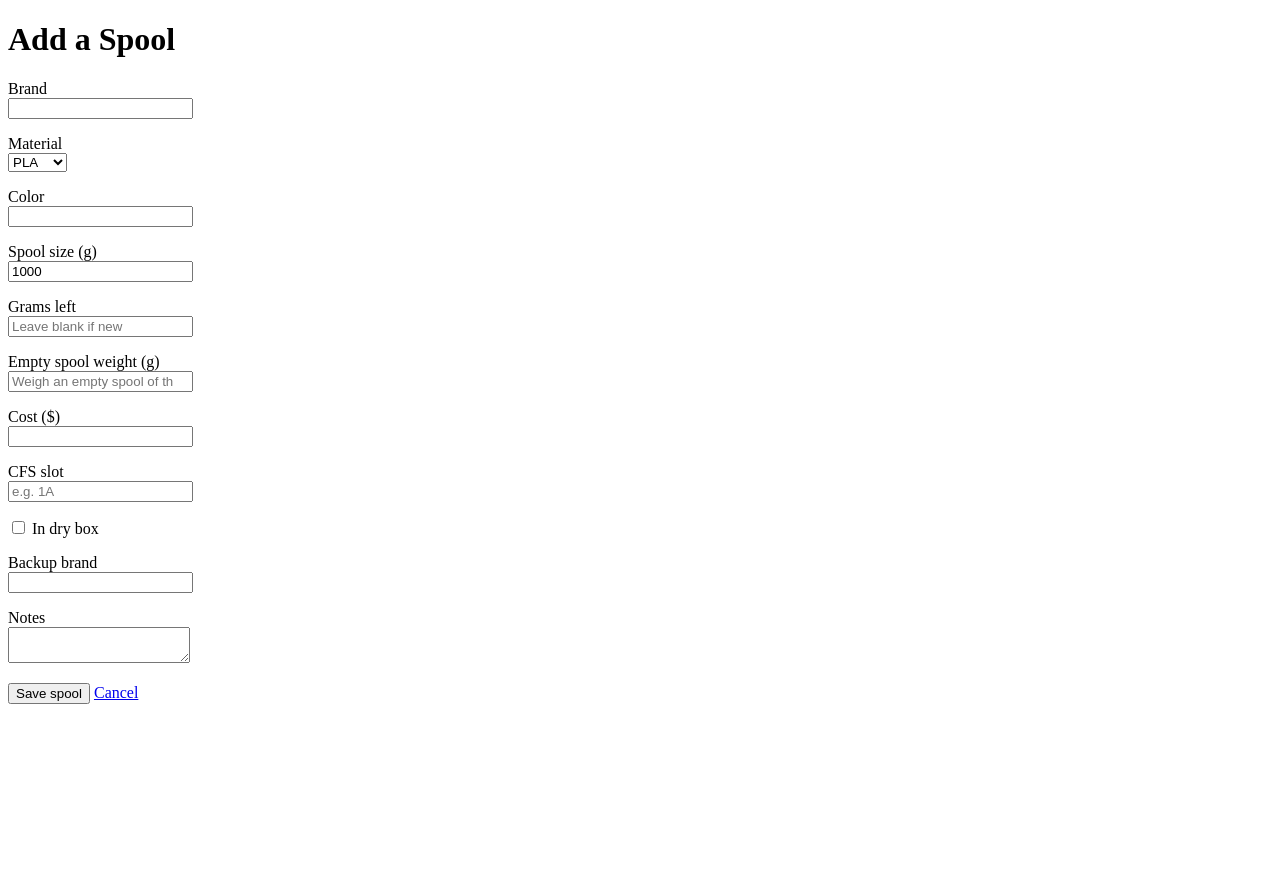
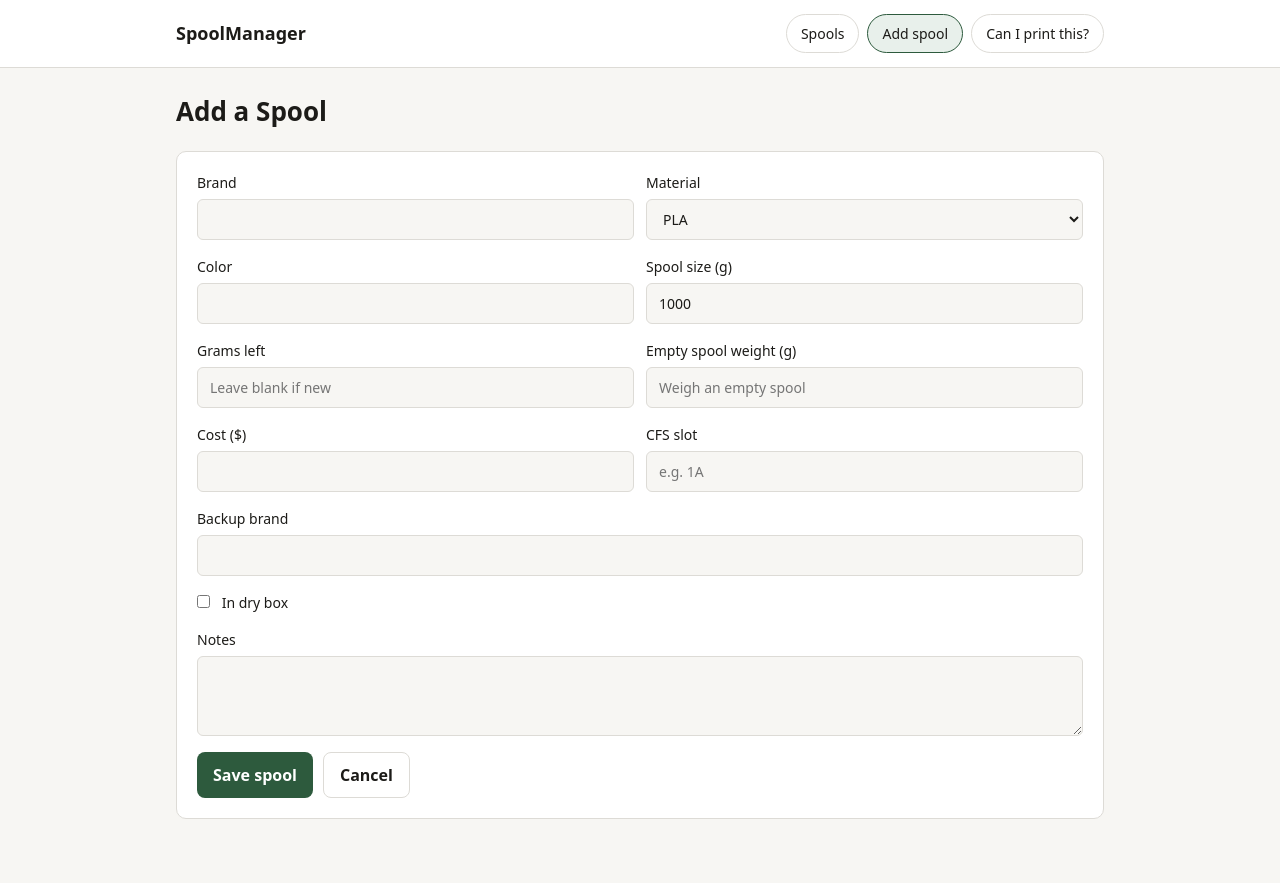
Before and after one commit to louisdimaano/spool-manager, a Flask app: page /spools/new in a window 1280 px wide. Before the commit the page ends 704 px from the top, so only its background shows below. Run offline with Flask 3, Linux system fonts and the light colour scheme.

Commit message:
Add shared layout, CSS, spool cards, and active menu state

```diff
--- /dev/null
+++ b/static/style.css
@@ -0,0 +1,309 @@
+:root {
+    --bg: #f7f6f3;
+    --surface: #ffffff;
+    --border: #dddbd6;
+    --text: #1c1b18;
+    --muted: #6b6860;
+    --accent: #2d5a3d;
+    --accent-light: #e8f0eb;
+    --warn: #d98a1c;
+    --warn-light: #fbefd9;
+    --warn-text: #7a4a00;
+    --danger: #b84040;
+    --danger-light: #f8e5e5;
+    color-scheme: light dark;
+}
+
+@media (prefers-color-scheme: dark) {
+    :root {
+        --bg: #161614;
+        --surface: #1f1f1c;
+        --border: #2e2e2a;
+        --text: #e8e6e0;
+        --muted: #8a8880;
+        --accent: #4a8a60;
+        --accent-light: #1a2e22;
+        --warn: #f2a33a;
+        --warn-light: #3a2a12;
+        --warn-text: #f5b863;
+        --danger: #e06060;
+        --danger-light: #3a1c1c;
+    }
+}
+
+* {
+    box-sizing: border-box;
+}
+
+body {
+    margin: 0;
+    font-family: system-ui, sans-serif;
+    background: var(--bg);
+    color: var(--text);
+    line-height: 1.5;
+}
+
+/* Header and menu */
+.site-header {
+    background: var(--surface);
+    border-bottom: 1px solid var(--border);
+}
+
+.site-header-inner {
+    max-width: 960px;
+    margin: 0 auto;
+    padding: 14px 16px;
+    display: flex;
+    flex-wrap: wrap;
+    align-items: center;
+    justify-content: space-between;
+    gap: 12px;
+}
+
+.site-name {
+    font-weight: 700;
+    font-size: 18px;
+    color: var(--text);
+    text-decoration: none;
+}
+
+nav {
+    display: flex;
+    flex-wrap: wrap;
+    gap: 8px;
+}
+
+nav a {
+    padding: 8px 14px;
+    border: 1px solid var(--border);
+    border-radius: 999px;
+    color: var(--text);
+    text-decoration: none;
+    font-size: 14px;
+}
+
+nav a:hover {
+    border-color: var(--accent);
+}
+
+nav a[aria-current="page"] {
+    border-color: var(--accent);
+    background: var(--accent-light);
+}
+
+.container {
+    max-width: 960px;
+    margin: 0 auto;
+    padding: 24px 16px 48px;
+}
+
+h1 {
+    font-size: 26px;
+    margin: 0 0 20px;
+}
+
+h2 {
+    font-size: 18px;
+    margin: 0 0 6px;
+}
+
+.card {
+    background: var(--surface);
+    border: 1px solid var(--border);
+    border-radius: 10px;
+    padding: 20px;
+    margin-bottom: 16px;
+}
+
+.muted {
+    color: var(--muted);
+}
+
+.small {
+    font-size: 13px;
+}
+
+/* Spool cards */
+.spool-grid {
+    display: grid;
+    grid-template-columns: repeat(auto-fill, minmax(230px, 1fr));
+    gap: 16px;
+}
+
+.spool-card {
+    display: flex;
+    flex-direction: column;
+    gap: 8px;
+    margin: 0;
+}
+
+.spool-card p {
+    margin: 0;
+}
+
+.meter {
+    height: 10px;
+    background: var(--bg);
+    border: 1px solid var(--border);
+    border-radius: 999px;
+    overflow: hidden;
+}
+
+.meter-fill {
+    height: 100%;
+    background: var(--accent);
+}
+
+.is-low .meter-fill {
+    background: var(--warn);
+}
+
+.badge {
+    align-self: flex-start;
+    background: var(--warn-light);
+    color: var(--warn-text);
+    font-size: 13px;
+    font-weight: 600;
+    padding: 4px 10px;
+    border-radius: 999px;
+}
+
+.spool-card .btn {
+    margin-top: auto;
+    align-self: flex-start;
+}
+
+/* Buttons */
+.btn {
+    display: inline-block;
+    background: var(--accent);
+    color: #ffffff;
+    border: none;
+    border-radius: 8px;
+    padding: 10px 16px;
+    font: inherit;
+    font-weight: 600;
+    text-decoration: none;
+    cursor: pointer;
+}
+
+.btn:hover {
+    opacity: 0.9;
+}
+
+.btn-secondary {
+    background: none;
+    color: var(--text);
+    border: 1px solid var(--border);
+}
+
+.btn-danger {
+    background: var(--danger);
+}
+
+/* Forms */
+.field {
+    margin: 0 0 16px;
+}
+
+label {
+    display: block;
+    font-weight: 500;
+    font-size: 14px;
+}
+
+input,
+select,
+textarea {
+    display: block;
+    width: 100%;
+    margin-top: 6px;
+    padding: 9px 12px;
+    font: inherit;
+    color: var(--text);
+    background: var(--bg);
+    border: 1px solid var(--border);
+    border-radius: 6px;
+}
+
+input[type="checkbox"] {
+    display: inline-block;
+    width: auto;
+    margin: 0 8px 0 0;
+    accent-color: var(--accent);
+}
+
+textarea {
+    min-height: 80px;
+    resize: vertical;
+}
+
+input:focus,
+select:focus,
+textarea:focus {
+    outline: none;
+    border-color: var(--accent);
+    box-shadow: 0 0 0 3px color-mix(in srgb, var(--accent) 25%, transparent);
+}
+
+.row {
+    display: grid;
+    grid-template-columns: 1fr 1fr;
+    gap: 12px;
+}
+
+@media (max-width: 520px) {
+    .row {
+        grid-template-columns: 1fr;
+    }
+}
+
+.form-actions {
+    display: flex;
+    flex-wrap: wrap;
+    gap: 10px;
+}
+
+.tools {
+    display: grid;
+    grid-template-columns: repeat(auto-fit, minmax(260px, 1fr));
+    gap: 16px;
+}
+
+/* Messages and results */
+.flash,
+.errors {
+    border-radius: 8px;
+    padding: 10px 14px;
+    margin-bottom: 16px;
+}
+
+.flash {
+    background: var(--accent-light);
+    border: 1px solid var(--accent);
+}
+
+.errors {
+    background: var(--danger-light);
+    border: 1px solid var(--danger);
+}
+
+.flash p,
+.errors p {
+    margin: 0;
+}
+
+.result-enough {
+    background: var(--accent-light);
+    border-color: var(--accent);
+}
+
+.result-tight {
+    background: var(--warn-light);
+    border-color: var(--warn);
+}
+
+.result-not_enough {
+    background: var(--danger-light);
+    border-color: var(--danger);
+}
--- /dev/null
+++ b/templates/base.html
@@ -0,0 +1,41 @@
+<!doctype html>
+<html lang="en">
+
+<head>
+    <meta charset="utf-8">
+    <meta name="viewport" content="width=device-width, initial-scale=1">
+    <title>{% block title %}SpoolManager{% endblock %}</title>
+    <link rel="stylesheet" href="{{ url_for('static', filename='style.css') }}">
+</head>
+
+<body>
+    <header class="site-header">
+        <div class="site-header-inner">
+            <a class="site-name" href="{{ url_for('spool_list') }}">SpoolManager</a>
+            <nav>
+                <a href="{{ url_for('spool_list') }}" {% if request.endpoint=='spool_list' %}aria-current="page" {%
+                    endif %}>Spools</a>
+                <a href="{{ url_for('add_spool') }}" {% if request.endpoint=='add_spool' %}aria-current="page" {% endif
+                    %}>Add spool</a>
+                <a href="{{ url_for('check') }}" {% if request.endpoint=='check' %}aria-current="page" {% endif %}>Can I
+                    print this?</a>
+            </nav>
+        </div>
+    </header>
+
+    <main class="container">
+        {% with messages = get_flashed_messages() %}
+        {% if messages %}
+        <div class="flash">
+            {% for message in messages %}
+            <p>{{ message }}</p>
+            {% endfor %}
+        </div>
+        {% endif %}
+        {% endwith %}
+
+        {% block content %}{% endblock %}
+    </main>
+</body>
+
+</html>
--- a/templates/spool_form.html
+++ b/templates/spool_form.html
@@ -1,99 +1,91 @@
-<!doctype html>
-<html lang="en">
+{% extends "base.html" %}
 
-<head>
-    <meta charset="utf-8">
-    <meta name="viewport" content="width=device-width, initial-scale=1">
-    <title>{{ heading }} | SpoolManager</title>
-</head>
+{% block title %}{{ heading }} | SpoolManager{% endblock %}
 
-<body>
+{% block content %}
 <h1>{{ heading }}</h1>
 
-    {% with messages = get_flashed_messages() %}
-    {% if messages %}
-    <ul>
-        {% for message in messages %}
-        <li>{{ message }}</li>
+{% if errors %}
+<div class="errors">
+    {% for error in errors %}
+    <p>{{ error }}</p>
     {% endfor %}
-    </ul>
-    {% endif %}
-    {% endwith %}
-
-    {% if errors %}
-    <ul>
-        {% for error in errors %}
-        <li>{{ error }}</li>
-        {% endfor %}
-    </ul>
+</div>
 {% endif %}
 
-    <form method="post">
-        <p><label>Brand<br>
+<form method="post" class="card">
+    <div class="row">
+        <p class="field"><label>Brand
                 <input name="brand" value="{{ form.get('brand') or '' }}" required></label></p>
-
-        <p><label>Material<br>
+        <p class="field"><label>Material
                 <select name="material" required>
                     {% for m in materials %}
                     <option value="{{ m }}" {% if form.get('material')==m %}selected{% endif %}>{{ m }}</option>
                     {% endfor %}
                 </select></label></p>
+    </div>
 
-        <p><label>Color<br>
+    <div class="row">
+        <p class="field"><label>Color
                 <input name="color" value="{{ form.get('color') or '' }}" required></label></p>
-
-        <p><label>Spool size (g)<br>
+        <p class="field"><label>Spool size (g)
                 <input type="number" name="total_g" min="1" step="1" value="{{ form.get('total_g') or 1000 }}"></label>
         </p>
+    </div>
 
-        <p><label>Grams left<br>
-                <input type="number" name="remaining_g" min="0" step="1" value="{{ form.get('remaining_g') or '' }}"
-                    placeholder="Leave blank if new"></label></p>
+    <div class="row">
+        <p class="field"><label>Grams left
+                <input type="number" name="remaining_g" min="0" step="1" value="{{ form.get('remaining_g') or '' }}" {%
+                    if spool_id %}required{% else %}placeholder="Leave blank if new" {% endif %}></label></p>
+        <p class="field"><label>Empty spool weight (g)
+                <input type="number" name="empty_spool_g" min="0" step="1" value="{{ form.get('empty_spool_g') or '' }}"
+                    placeholder="Weigh an empty spool"></label></p>
+    </div>
 
-        <p><label>Empty spool weight (g)<br>
-                <input type="number" name="empty_spool_g" min="0" step="1" value="{{ form.get('empty_spool_g') or '' }}"
-                    placeholder="Weigh an empty spool of this brand"></label></p>
+    <div class="row">
+        <p class="field"><label>Cost ($)
+                <input type="number" name="cost" min="0" step="0.01" value="{{ form.get('cost') or '' }}"></label></p>
+        <p class="field"><label>CFS slot
+                <input name="cfs_slot" value="{{ form.get('cfs_slot') or '' }}" placeholder="e.g. 1A"></label></p>
+    </div>
 
-        <p><label>Cost ($)<br>
-                <input type="number" name="cost" min="0" step="0.01" value="{{ form.get('cost') or '' }}"></label></p>
+    <p class="field"><label>Backup brand
+            <input name="backup_brand" value="{{ form.get('backup_brand') or '' }}"></label></p>
 
-        <p><label>CFS slot<br>
-                <input name="cfs_slot" value="{{ form.get('cfs_slot') or '' }}" placeholder="e.g. 1A"></label></p>
-
-        <p><label><input type="checkbox" name="in_dry_box" {% if form.get('in_dry_box') %}checked{% endif %}>
+    <p class="field"><label><input type="checkbox" name="in_dry_box" {% if form.get('in_dry_box') %}checked{% endif %}>
             In dry box</label></p>
 
-        <p><label>Backup brand<br>
-                <input name="backup_brand" value="{{ form.get('backup_brand') or '' }}"></label></p>
-
-        <p><label>Notes<br>
+    <p class="field"><label>Notes
             <textarea name="notes">{{ form.get('notes') or '' }}</textarea></label></p>
 
-        <button type="submit">Save spool</button>
-        <a href="{{ url_for('spool_list') }}">Cancel</a>
+    <div class="form-actions">
+        <button class="btn" type="submit">Save spool</button>
+        <a class="btn btn-secondary" href="{{ url_for('spool_list') }}">Cancel</a>
+    </div>
 </form>
 
 {% if spool_id %}
+<div class="tools">
+    <form method="post" action="{{ url_for('weigh_spool', spool_id=spool_id) }}" class="card">
         <h2>Update from scale</h2>
-    <form method="post" action="{{ url_for('weigh_spool', spool_id=spool_id) }}">
-        <p><label>Scale reading, spool included (g)<br>
+        <p class="field"><label>Scale reading, spool included (g)
                 <input type="number" name="scale_g" min="0" step="1" required></label></p>
-        <button type="submit">Update grams left</button>
+        <button class="btn" type="submit">Update grams left</button>
     </form>
 
+    <form method="post" action="{{ url_for('use_filament', spool_id=spool_id) }}" class="card">
         <h2>Log a print</h2>
-    <form method="post" action="{{ url_for('use_filament', spool_id=spool_id) }}">
-        <p><label>Grams used<br>
+        <p class="field"><label>Grams used
                 <input type="number" name="grams_used" min="1" step="any" required></label></p>
-        <button type="submit">Subtract</button>
+        <button class="btn" type="submit">Subtract</button>
     </form>
+</div>
 
+<form method="post" action="{{ url_for('delete_spool', spool_id=spool_id) }}" class="card"
+    onsubmit="return confirm('Delete this spool and its print history? This cannot be undone.');">
     <h2>Delete</h2>
-    <form method="post" action="{{ url_for('delete_spool', spool_id=spool_id) }}"
-        onsubmit="return confirm('Delete this spool and its print history? This cannot be undone.');">
-        <button type="submit">Delete spool</button>
+    <p class="muted small">Removes the spool and its print history.</p>
+    <button class="btn btn-danger" type="submit">Delete spool</button>
 </form>
 {% endif %}
-</body>
-
-</html>
+{% endblock %}
```
Also changed, not shown: templates/check.html (+31 -33 lines), templates/spools.html (+36 -55 lines). Lines whose indentation alone changed are shown as unchanged.
